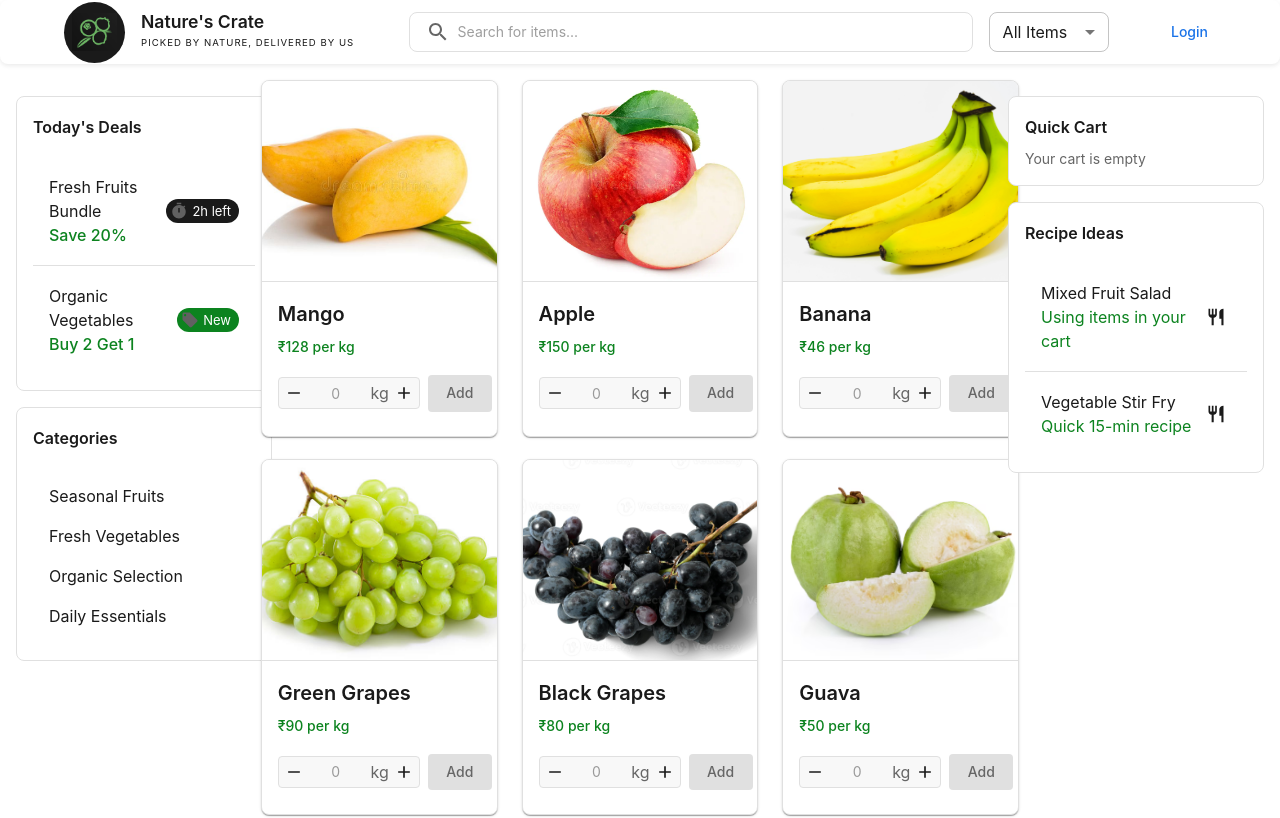
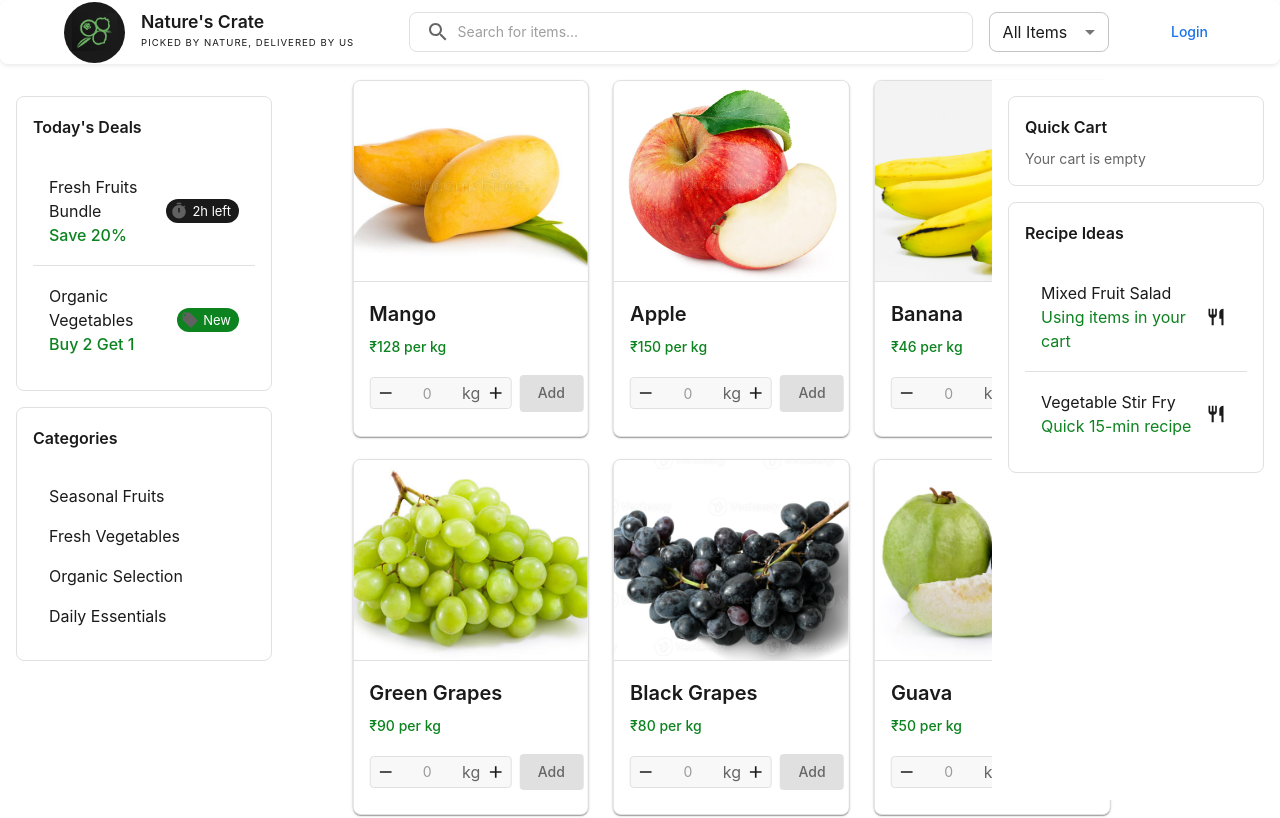
Before and after one commit to monodrone123/organic-produce, a React (Create React App) app: page /#/ in a window 1280 px wide. Shown: the top 818 px of the page. Built offline with nearby package versions, Linux system fonts and the light colour scheme.

Commit message:
Fix panel layout and prevent overlapping

```diff
--- a/src/components/SidePanels.tsx
+++ b/src/components/SidePanels.tsx
@@ -28,11 +28,13 @@ export const LeftPanel: React.FC = () => {
         left: 0,
         top: 80,
         bottom: 0,
-        width: { lg: '20%', xl: '15%' },
+        width: '20%',
         maxWidth: 300,
         overflowY: 'auto',
         p: 2,
         display: { xs: 'none', lg: 'block' },
+        bgcolor: '#ffffff',
+        zIndex: 1,
         transition: 'all 0.3s ease-in-out',
         '&::-webkit-scrollbar': {
           width: '6px',
@@ -129,11 +131,13 @@ export const RightPanel: React.FC = () => {
         right: 0,
         top: 80,
         bottom: 0,
-        width: { lg: '20%', xl: '15%' },
+        width: '20%',
         maxWidth: 300,
         overflowY: 'auto',
         p: 2,
         display: { xs: 'none', lg: 'block' },
+        bgcolor: '#ffffff',
+        zIndex: 1,
         transition: 'all 0.3s ease-in-out',
         '&::-webkit-scrollbar': {
           width: '6px',
--- a/src/pages/Home.tsx
+++ b/src/pages/Home.tsx
@@ -325,10 +325,14 @@ const Home: React.FC = () => {
       <LeftPanel />
       <Box
         sx={{
-          width: { xs: '100%', lg: '60%', xl: '70%' },
+          width: '60%',
           mx: 'auto',
           px: { xs: 2, sm: 3 },
           transition: 'all 0.3s ease-in-out',
+          display: { xs: 'block', lg: 'block' },
+          position: 'relative',
+          left: '20%',
+          transform: 'translateX(-20%)',
         }}
       >
         <Grid container spacing={3}>
```
